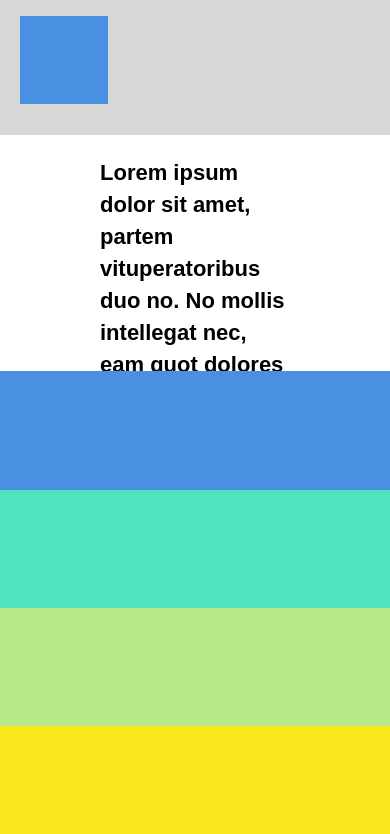
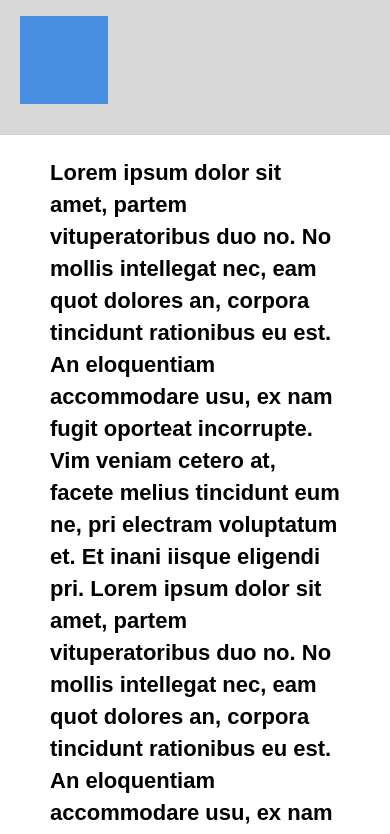
Before and after one commit to blakehagen/html-layoutFT, a plain HTML site: page third/index.html in a window 390 px wide. Shown: the top 834 px of the page. Drawn offline with Linux system fonts and the light colour scheme.

Commit message:
responsive

```diff
--- a/third/styles.css
+++ b/third/styles.css
@@ -17,8 +17,8 @@ article {
 }
 
 .main {
-	height: 28%;
-	overflow: scroll;
+	height: auto;
+	margin-bottom: 16px;
 
 }
 
@@ -54,3 +54,9 @@ h5 {
 	margin: 0px 100px;
 	padding-top: 22px;
 }
+
+@media (max-width: 800px){
+	h5 {
+		margin: 0px 50px;
+	}
+}
```
